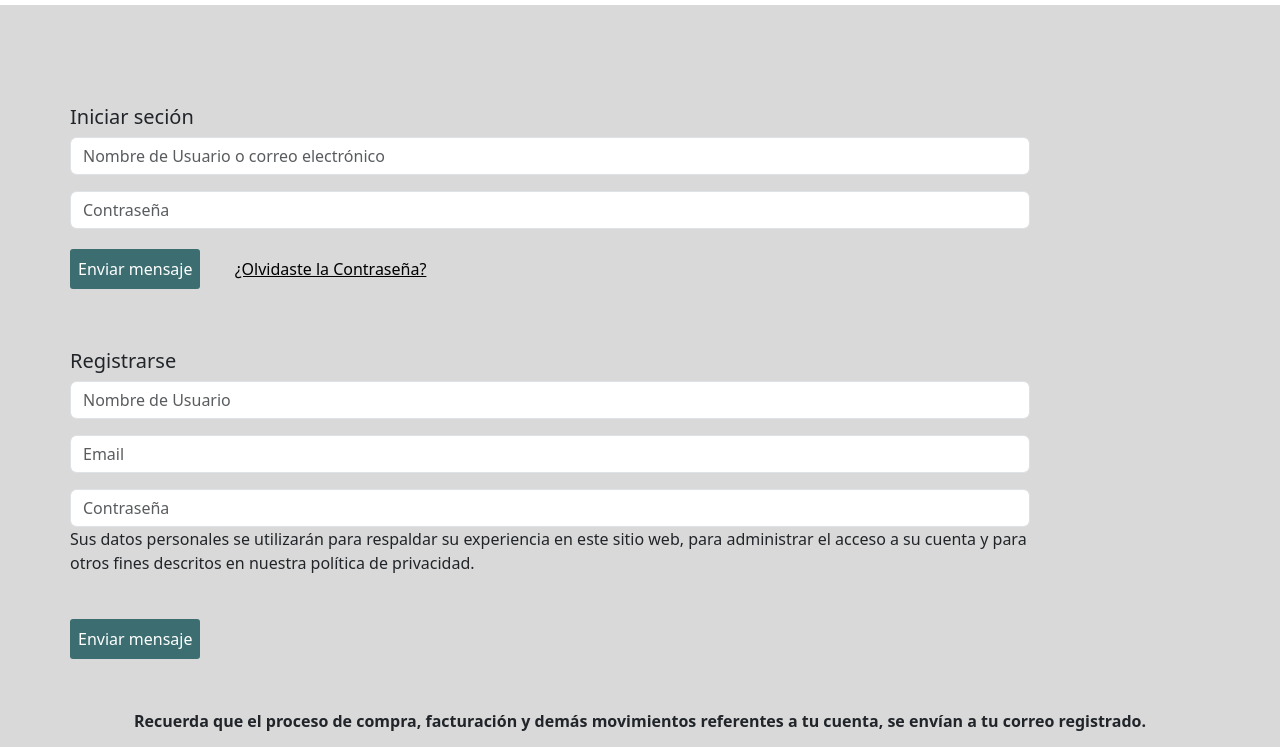
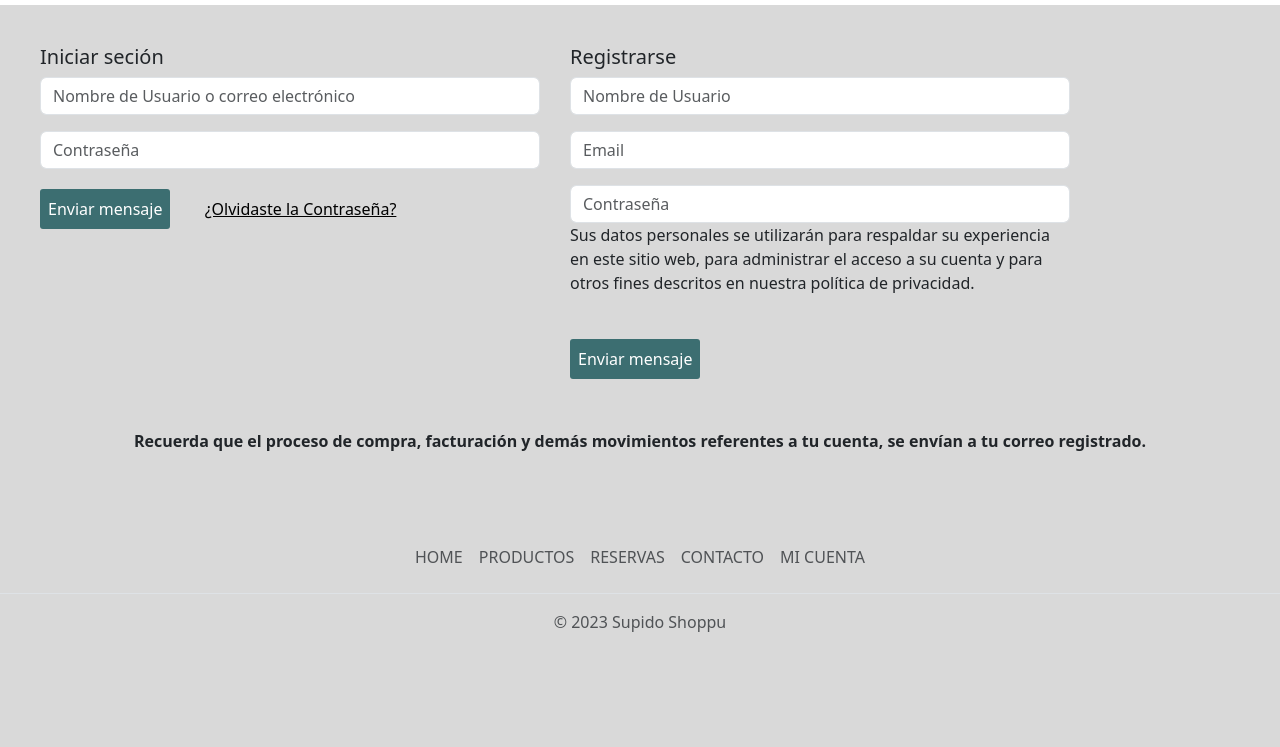
Before and after one commit to SebasPenha/proyecto, a plain HTML site: page html/micuenta.html in a window 1280 px wide. Shown: the part 53-800 px from the top of the page. Drawn offline with nearby package versions, Linux system fonts and the light colour scheme.

Commit message:
cambio en mi cuenta

```diff
--- a/css/estilo.css
+++ b/css/estilo.css
@@ -213,14 +213,12 @@ h3 {
 
 
  .registro {
-    display: flexbox;
-    flex-direction: column;
+    display: flex;
  }
 
  .formRegistro {
     margin-left: 30px;
-    margin-top: 60px;
-    width: 80%;
+
  }
 
  .olvidoContraseña {
@@ -245,4 +243,5 @@ h3 {
     .olvidoContraseña {
         font-size: 15px;
     }
+
 }
--- a/html/micuenta.html
+++ b/html/micuenta.html
@@ -46,7 +46,7 @@
 
     <main>
         <section class="registro">
-            <div class="formRegistro ">
+            <div class="col-lg-5 col-md-5 col-sm-8  ">
                 <h5>Iniciar seción</h5>
                 <form action="forms/contact.php" method="post" role="form" class="php-email-form">
                     <div class="form-group">
@@ -67,7 +67,7 @@
             </div>
 
 
-            <div class="formRegistro">
+            <div class="col-lg-5 col-md-5 col-sm-8  formRegistro">
                 <h5>Registrarse</h5>
                 <form action="forms/contact.php" method="post" role="form" class="php-email-form">
                     <div class="form-group">
```
